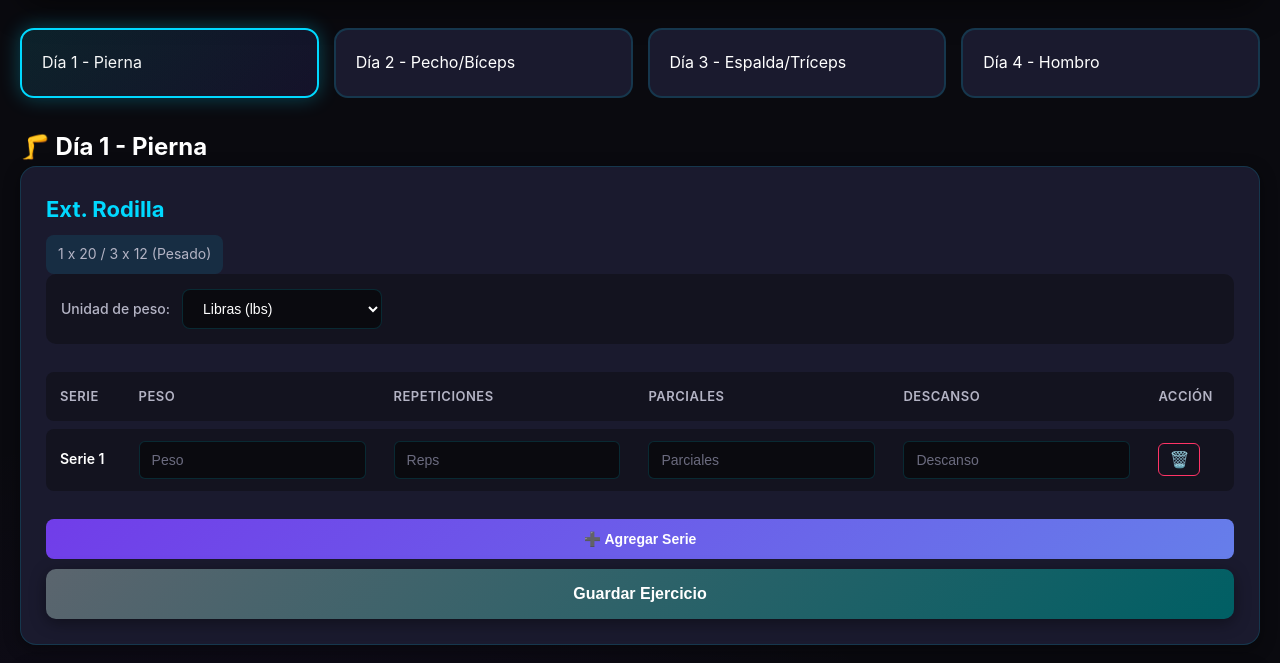
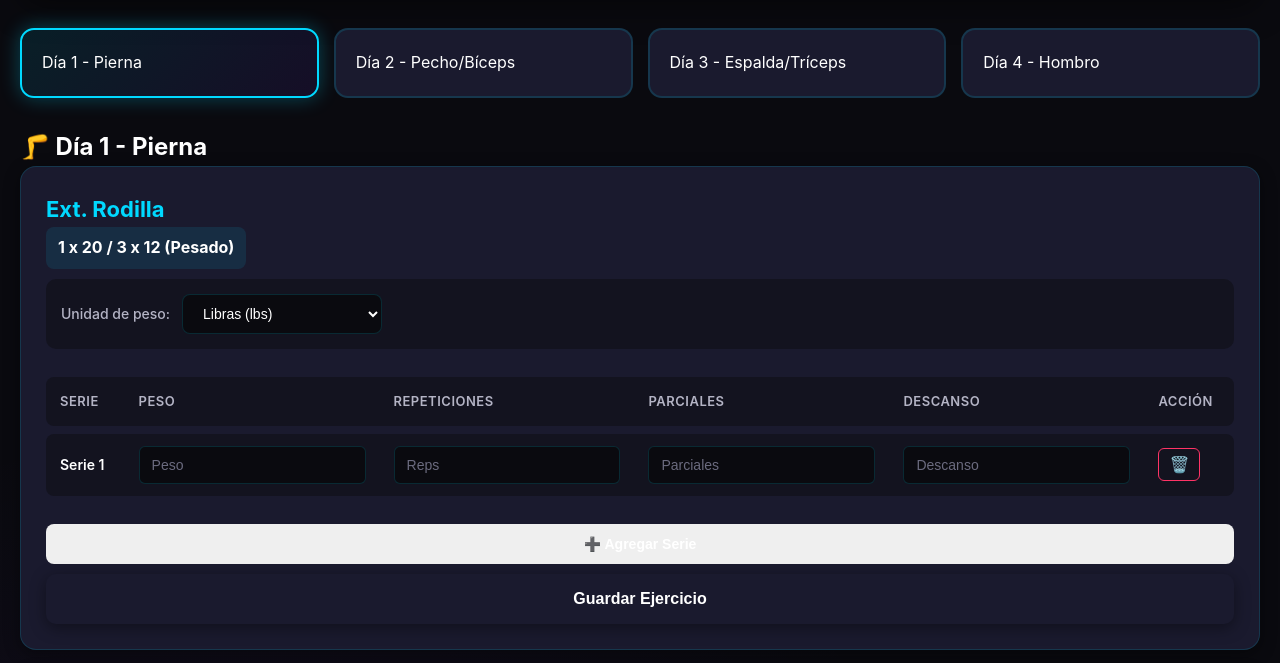
Before and after one commit to jose-m-quiros/aplicacion-de-gym, a plain HTML site: page index.html in a window 1280 px wide. Shown: the part 135-798 px from the top of the page. Drawn offline with Linux system fonts and the light colour scheme.

Commit message:
Mejoras de Diseño 2

```diff
--- a/styles.css
+++ b/styles.css
@@ -37,7 +37,7 @@
   /* Gradientes */
   --gradient-primary: linear-gradient(135deg, #667eea 0%, #764ba2 100%);
   --gradient-secondary: linear-gradient(135deg, #f093fb 0%, #f5576c 100%);
-  --gradient-success: linear-gradient(135deg, #5b656e 0%, #005f64 100%);
+  --gradient-success: linear-gradient(#005f64 100%);
   --gradient-warning: linear-gradient(135deg, #43e97b 0%, #38f9d7 100%);
 
   /* Transiciones */
@@ -358,9 +358,13 @@ body {
   color: var(--text-secondary);
   font-size: 14px;
   padding: 8px 12px;
+  margin: -10px 0 10px 0;
   background: rgba(0, 217, 255, 0.1);
+  font-weight: bolder;
   border-radius: 8px;
   display: inline-block;
+  color: white !important;
+  font-size: medium;
 }
 
 /* ============================================
@@ -509,7 +513,6 @@ body {
   width: 0;
   height: 0;
   border-radius: 50%;
-  background: rgba(255, 255, 255, 0.3);
   transform: translate(-50%, -50%);
   transition: width 0.6s, height 0.6s;
 }
@@ -517,10 +520,6 @@ body {
 .btn:hover::before {
   width: 300px;
   height: 300px;
-}
-
-.btn:hover {
-  box-shadow: 0 8px 24px rgba(0, 217, 255, 0.3);
 }
 
 .btn:active {
@@ -689,7 +688,7 @@ body {
 .btn-add-series {
   width: 100%;
   padding: 12px 20px;
-  background: linear-gradient(135deg, #713de9 0%, #667eea 100%);
+  background: linear-gradient(135deg, #4c00ff 100%);
   border: none;
   border-radius: 8px;
   color: var(--text-primary);
@@ -698,11 +697,6 @@ body {
   cursor: pointer;
   transition: all var(--transition-normal);
   margin-bottom: 10px;
-}
-
-.btn-add-series:hover {
-  box-shadow: 0 4px 16px rgba(123, 47, 247, 0.4);
-  transform: translateY(-2px);
 }
 
 /* Botón Eliminar Serie */
```
